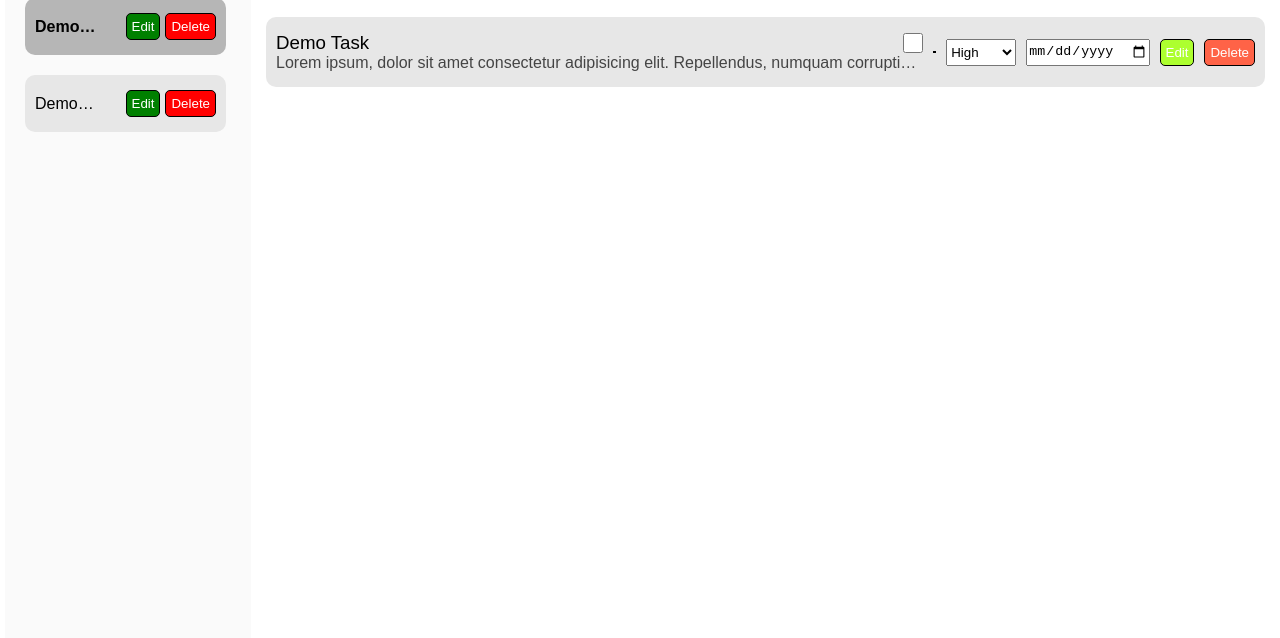
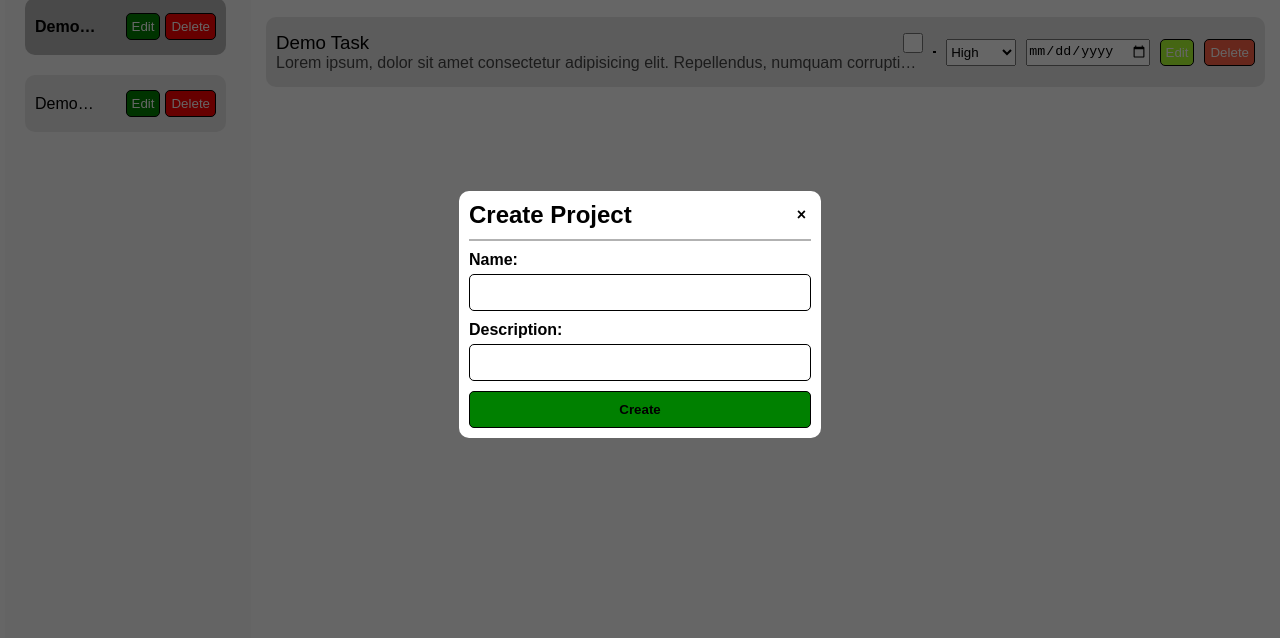
Before and after one commit to mphosomo/TodoListTOP, a website built with webpack: page src/template.html in a window 1280 px wide. Shown: the part 86-724 px from the top of the page. Built offline with nearby package versions, Linux system fonts and the light colour scheme.

Commit message:
feat: implement create project modal

```diff
--- a/src/scripts/index.js
+++ b/src/scripts/index.js
@@ -1 +1,15 @@
 import '../style.css';
+
+const newProjectButton = document.querySelector('#add-new-project');
+const modalContainer = document.querySelector('.modal-container');
+const closeProjectCreateModal = document.querySelector(
+	'#close-project-creation-modal'
+);
+
+newProjectButton.addEventListener('click', () => {
+	modalContainer.classList.add('active');
+});
+
+closeProjectCreateModal.addEventListener('click', () => {
+	modalContainer.classList.remove('active');
+});
--- a/src/style.css
+++ b/src/style.css
@@ -203,6 +203,79 @@ button {
 	scale: 1.1;
 }
 
+.modal-container {
+	opacity: 0;
+	display: flex;
+	flex-direction: column;
+	align-items: center;
+	justify-content: center;
+	pointer-events: none;
+	position: fixed;
+	top: 0;
+	right: 0;
+	bottom: 0;
+	left: 0;
+	background-color: rgba(0, 0, 0, 0.6);
+	transition: opacity 0.3s ease;
+}
+
+.modal-container.active {
+	opacity: 100%;
+	pointer-events: all;
+}
+
+.modal-container .create-project-modal {
+	background-color: var(--bg-color);
+	padding: 10px;
+	z-index: 10;
+	border: none;
+	border-radius: 10px;
+}
+
+.modal-container .create-project-modal .top {
+	display: flex;
+	align-items: center;
+	justify-content: space-between;
+	gap: 10rem;
+}
+
+.modal-container .create-project-modal .top button {
+	border: none;
+	text-align: center;
+	color: var(--text-color);
+	font-weight: bold;
+	background-color: transparent;
+	font-size: 100%;
+}
+
+.modal-container .create-project-modal .bottom .project-details {
+	display: flex;
+	flex-direction: column;
+	width: 100%;
+	height: 100%;
+}
+
+.modal-container .create-project-modal .bottom .project-details label {
+	margin-bottom: 5px;
+	font-weight: bold;
+}
+
+.modal-container .create-project-modal .bottom .project-details input {
+	outline: none;
+	border: 1px solid black;
+	border-radius: 5px;
+	padding: 10px;
+	margin-bottom: 10px;
+}
+
+.modal-container .create-project-modal .bottom .project-details button {
+	padding: 10px;
+	font-weight: bold;
+	color: var(--text-color);
+	background-color: green;
+	transition: color 0.3s ease-in-out;
+}
+
 .task-view {
 	grid-area: main;
 	width: 100%;
--- a/src/template.html
+++ b/src/template.html
@@ -47,7 +47,9 @@
 				</div>
 
 				<div class="bottom">
-					<button type="button">New Project</button>
+					<button type="button" id="add-new-project">
+						New Project
+					</button>
 				</div>
 			</aside>
 
@@ -138,6 +140,54 @@
 					/>
 				</a>
 			</footer>
+
+			<div class="modal-container active">
+				<div class="create-project-modal">
+					<div class="top">
+						<div class="left">
+							<h2>Create Project</h2>
+						</div>
+
+						<div class="right">
+							<button
+								type="button"
+								id="close-project-creation-modal"
+							>
+								&times;
+							</button>
+						</div>
+					</div>
+
+					<div class="breaker"></div>
+
+					<div class="bottom">
+						<form class="project-details">
+							<label for="project-name-input">Name:</label>
+							<input
+								type="text"
+								name="project-name-input"
+								id="project-name-input"
+								maxlength="50"
+								required
+							/>
+
+							<label for="project-description-input"
+								>Description:</label
+							>
+							<input
+								type="text"
+								name="project-description-input"
+								id="project-description-input"
+								required
+							/>
+
+							<button type="submit" id="create-project">
+								Create
+							</button>
+						</form>
+					</div>
+				</div>
+			</div>
 		</div>
 
 		<script src="scripts/index.js" type="module"></script>
```
